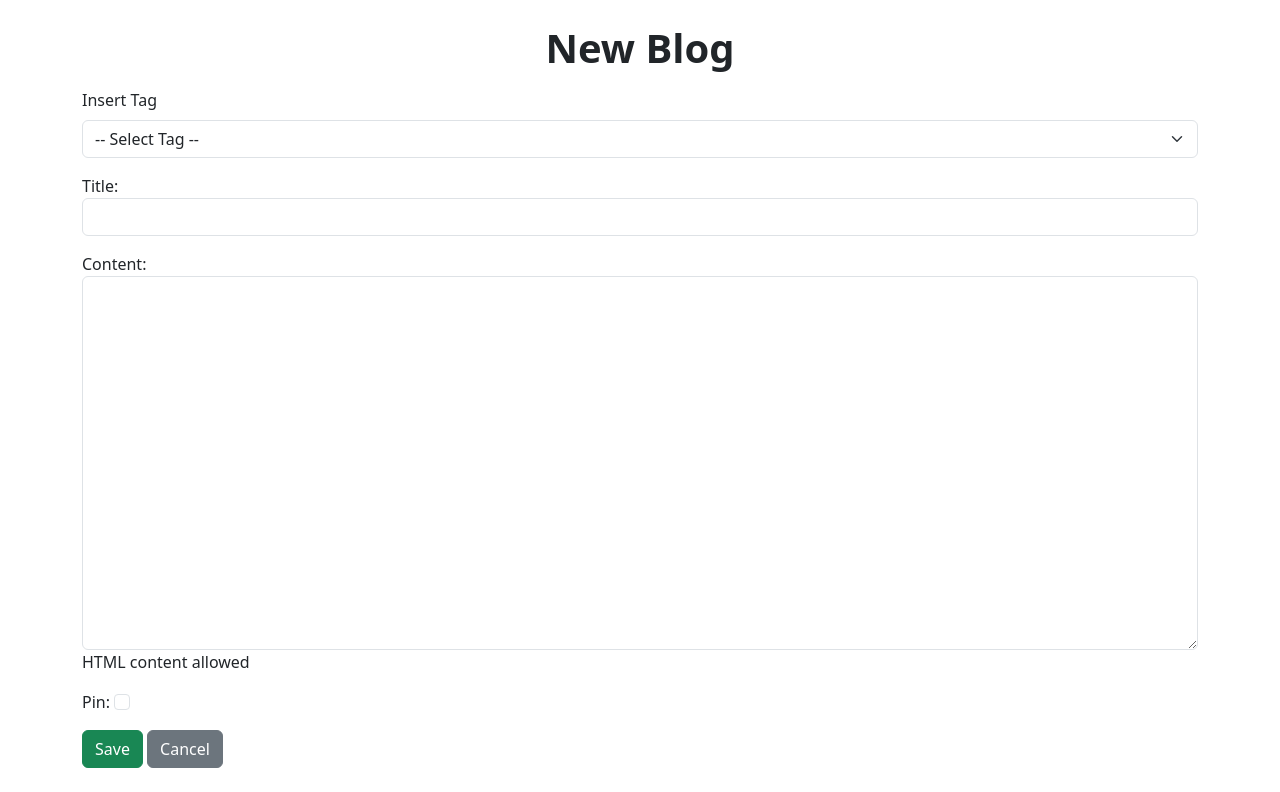
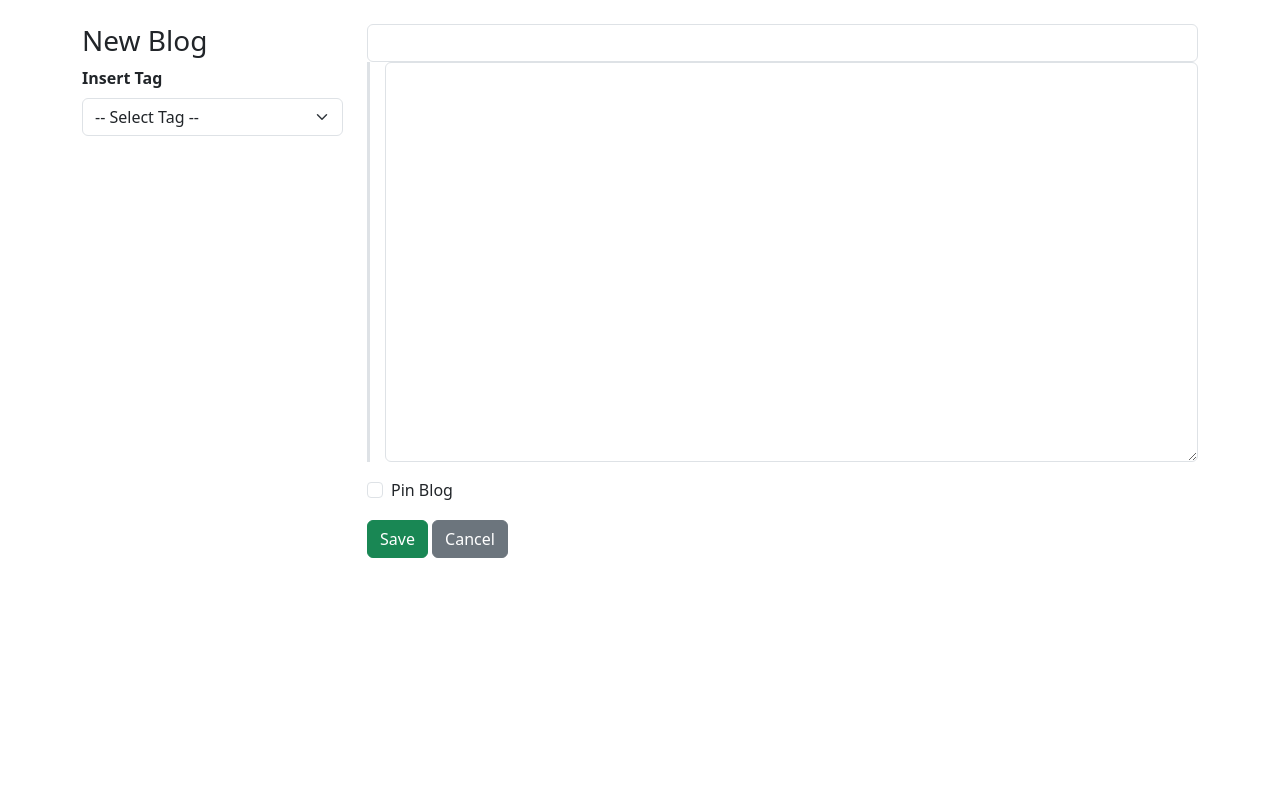
Before and after one commit to bhadrinath95/worktracker, a Django app: page /blogs/blog/create/ in a window 1280 px wide. Shown: the part 56-848 px from the top of the page. After the commit the page ends 614 px from the top, so only its background shows below. Run offline with Django 5.2, Linux system fonts and the light colour scheme; a user stored in the database is signed in; data comes from the database, SQL or seed files in the repository; both versions use the stored data as it was after the commit; some libraries are stand-ins or nearby versions.

Commit message:
Initial commit

```diff
--- /dev/null
+++ b/static/css/blog_form.css
@@ -0,0 +1,10 @@
+.content-wrapper textarea {
+    height: 400px;
+    overflow-y: auto;
+}
+
+/* Optional vertical ruler line */
+.content-wrapper {
+    border-left: 3px solid #dee2e6;
+    padding-left: 15px;
+}
--- a/templates/blog/blog_form.html
+++ b/templates/blog/blog_form.html
@@ -1,27 +1,49 @@
 {% extends 'base.html' %}
 {% load static %}
+{% block style %}
+<link rel="stylesheet" href="{% static 'css/blog_form.css' %}">
+{% endblock %}
+
 {% block content %}
 
-<h1>{{ form.instance.pk|yesno:"Edit Blog,New Blog" }}</h1>
+<div class="row">
 
-<!-- TAG SELECT -->
-<div class="mb-3">
-  <label class="form-label">Insert Tag</label>
-  <select id="tagSelect" class="form-select">
+  <!-- LEFT: TAG PANEL -->
+  <div class="col-md-3">
+    <h3>{{ form.instance.pk|yesno:"Edit Blog,New Blog" }}</h3>
+
+    <div class="sticky-top" style="top: 80px;">
+      <label class="form-label fw-bold">Insert Tag</label>
+      <select id="tagSelect" class="form-select mb-3">
         <option value="">-- Select Tag --</option>
         {% for tag in tags %}
           <option value="{{ tag.syntax }}">{{ tag.name }}</option>
         {% endfor %}
       </select>
     </div>
+  </div>
 
+  <!-- RIGHT: BLOG FORM -->
+  <div class="col-md-9">
     <form method="POST">
       {% csrf_token %}
-  {{ form.as_p }}
+      {{ form.title }}
 
-  <button type="submit" class="btn btn-success">Save</button>
-  <a href="{% url 'blogs:blog_list' %}" class="btn btn-secondary">Cancel</a>
+      <div class="content-wrapper">
+        {{ form.content }}
+      </div>
+
+      <div class="form-check mt-3">
+        {{ form.pin }} <label class="form-check-label">Pin Blog</label>
+      </div>
+
+      <button type="submit" class="btn btn-success mt-3">Save</button>
+      <a href="{% url 'blogs:blog_list' %}" class="btn btn-secondary mt-3">Cancel</a>
     </form>
+  </div>
+
+</div>
+
 
 {% endblock %}
 
--- a/templates/blog/blog_list.html
+++ b/templates/blog/blog_list.html
@@ -27,6 +27,7 @@
                         <a href="{% url 'blogs:blog_detail' blog.id %}">
                             {{ blog.title }}
                         </a>
+                        {% if blog.pin %}<i class="bi bi-pin-fill text-warning ms-1"></i>{% endif %}
                     </h5>
                     <div class="card-text mb-3">
                         {{ blog.content|remove_media|truncatewords_html:40|safe }}
```
Also changed, not shown: db.sqlite3. Lines whose indentation alone changed are shown as unchanged.
